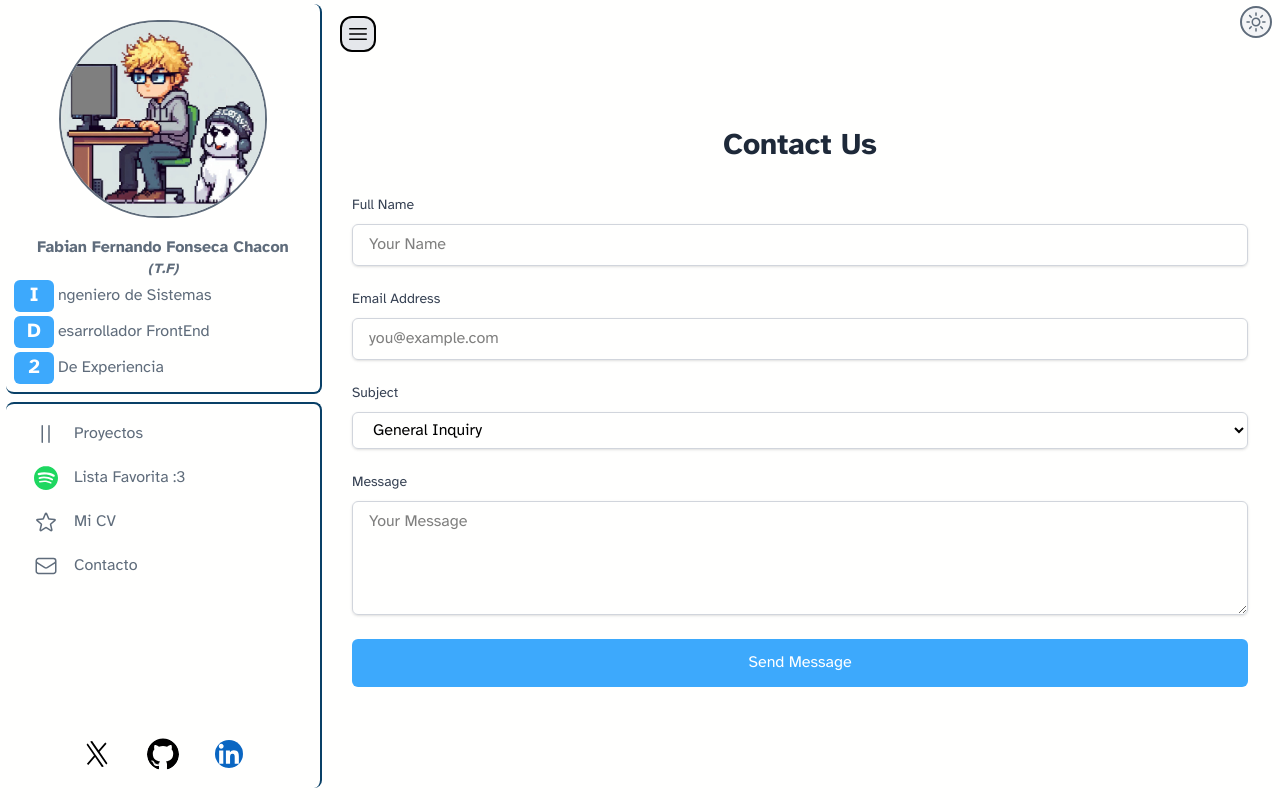
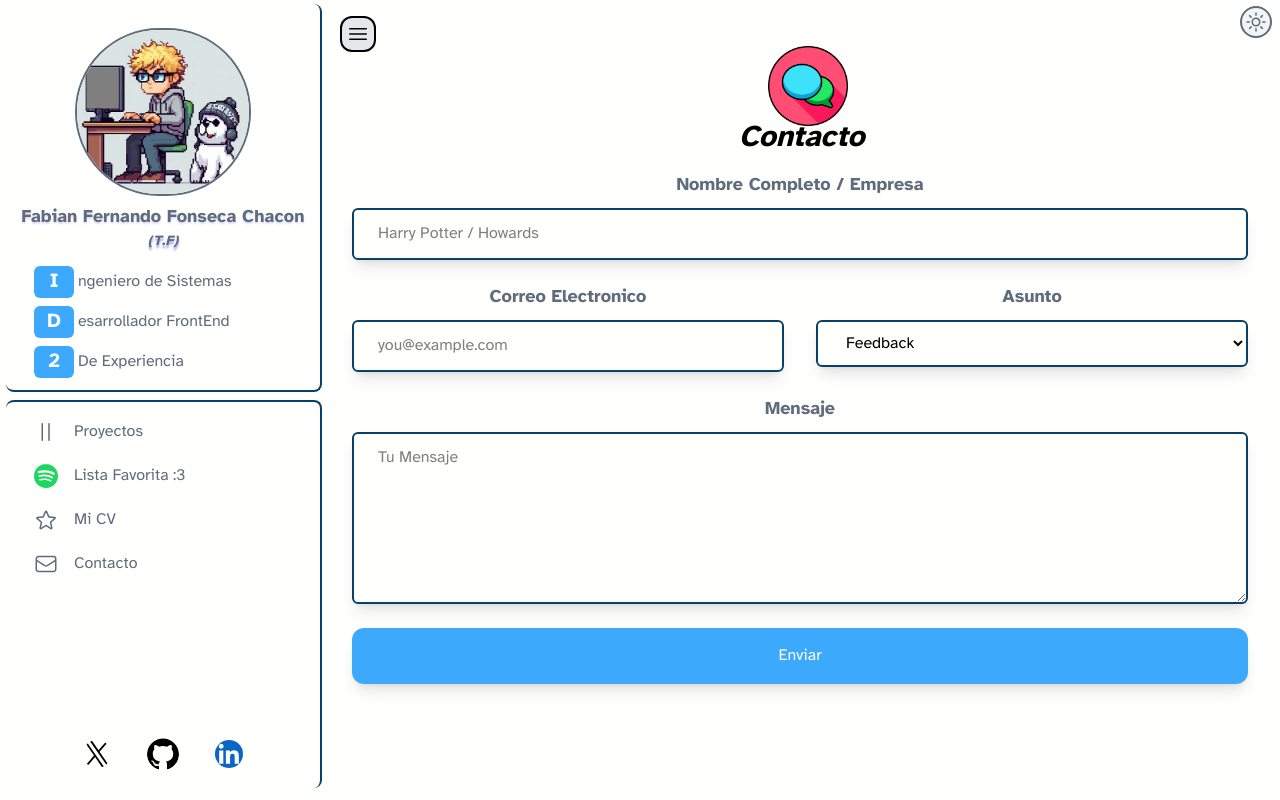
Before and after one commit to F3RCHEADOR/portfolio-cv-astro, an Astro site: page /contact in a window 1280 px wide. Built offline with nearby package versions, Linux system fonts and the light colour scheme; Astro itself is replaced by a stand-in of ours.

Commit message:
ultimos cambios graficos

```diff
--- a/src/components/AsideMenu.astro
+++ /dev/null
@@ -1,113 +0,0 @@
----
-import LibraryIcon from "@/icons/Library.astro";
-import UserIcon from "@/icons/User.astro";
-import SideMenuItems from "./SideMenuItems.astro";
-import Letter from "@/icons/Letter.astro";
-import Spotify from "@/icons/Spotify.astro";
-import ThemeToggleButton from "./ThemeToggleButton";
-import Twitter from "@/icons/Twitter.astro";
-import Github from "@/icons/Github.astro";
-import Linkenld from "@/icons/Linkenld.astro";
-import CV from "@/icons/CV.astro";
-import IconsUtil from "@/components/IconsUtils.astro";
-
-interface Props {
-  person?: string;
-  alias?: string;
-  role1?: string;
-  role2?: string;
-  experience?: number;
-}
-
-const {
-  person = "nombre de la persona",
-  alias = "nickname",
-  role1,
-  role2,
-  experience,
-} = Astro.props;
----
-
-<div
-  class="z-40 rounded-lg p-2 border-r-2 border-b-2 mx-0.5 border-border-light dark:border-border-dark"
->
-  <div
-    class="flex flex-col items-center justify-center  text-paragraph-light dark:text-paragraph-dark"
-  >
-    <ThemeToggleButton client:visible />
-    <div class="max-w-56 rounded-full overflow-hidden p-2">
-      <img
-        src="../images/avatar.png"
-        alt="avatar"
-        class="rounded-full border-2 hover:border-6 mx-auto w-full hover:scale-110 transition-all"
-      />
-    </div>
-
-    <h3
-      class="hover:scale-105 duration-75 mt-2.5 font-bold text-base text-clip text-center"
-    >
-      {person}
-    </h3>
-    <span class="text-center text-sm font-semibold italic">{alias}</span>
-    <ul class="flex flex-col space-y-1 w-full select-none">
-      <li
-        class="inline-flex mx-auto items-center justify-start group transform transition-all hover:bg-slate-100 dark:hover:bg-gray-800 w-full hover:pr-4"
-      >
-        <button
-          class="w-10 h-8 group-hover:ml-2  bg-button-main-light hover:opacity-80  rounded-md  transition-all"
-        >
-          <span class="text-white text-xl font-bold">{role1?.charAt(0)}</span>
-        </button>
-        <p class="mx-1 text-base  font-medium">{role1?.slice(1)}</p>
-      </li>
-      <li
-        class="inline-flex mx-auto group items-center justify-start transform transition-all hover:bg-slate-100 dark:hover:bg-gray-800 w-full"
-      >
-        <button
-          class="w-10 h-8 bg-button-main-light group-hover:ml-2  hover:opacity-80  rounded-md  transition-all"
-        >
-          <span class="text-white text-xl font-bold">{role2?.charAt(0)}</span>
-        </button>
-        <p class="mx-1 text-base font-medium">{role2?.slice(1)}</p>
-      </li>
-      <li class="inline-flex mx-auto group items-center justify-start transform transition-all hover:bg-slate-100 dark:hover:bg-gray-800 w-full">
-        <button
-          class="w-10 h-8 bg-button-main-light group-hover:ml-2  hover:opacity-80  rounded-md  transition-all"
-          ><span class="text-white text-xl font-bold">{experience}</span
-          ></button
-        >
-        <p class="mx-1 text-base font-medium">De Experiencia</p>
-      </li>
-    </ul>
-  </div>
-</div>
-
-<div
-  class="flex flex-col justify-between rounded-lg p-2 border-r-2 border-t-2 border-border-light dark:border-border-dark mx-0.5 flex-1 mb-7 md:mb-4 overflow-auto"
->
-  <nav>
-    <SideMenuItems href="/">
-      <LibraryIcon />
-      Proyectos
-    </SideMenuItems>
-    <SideMenuItems
-      href="https://open.spotify.com/playlist/68lsszTFg2vKEV4m8jH1LV?si=g81b9z49RT-d_TkTbs-ETA"
-    >
-      <Spotify />
-      Lista Favorita :3
-    </SideMenuItems>
-    <SideMenuItems href="/contact" transition:name="contact">
-      <CV />
-      <span>Mi CV</span>
-    </SideMenuItems>
-    <SideMenuItems href="/contact" transition:name="contact">
-      <Letter />
-      <span>Contacto</span>
-    </SideMenuItems>
-  </nav>
-  <footer class="flex items-center justify-center space-x-8 m-2 pb-8 md:pb-0">
-    <IconsUtil utils="Twitter"><Twitter /></IconsUtil>
-    <IconsUtil utils="Github"><Github /></IconsUtil>
-    <IconsUtil utils="Linkenld"><Linkenld /></IconsUtil>
-  </footer>
-</div>
--- a/src/components/FormContact.astro
+++ b/src/components/FormContact.astro
@@ -1,70 +1,92 @@
 <section
-  class="max-w-screen-xl min-h-screen h-full mx-auto mt-24 p-8 bg-main-light dark:bg-main-dark transform transition-all"
+  class="max-w-screen-xl min-h-screen h-full mx-auto p-8 bg-main-light dark:bg-main-dark transform transition-all"
 >
-  <div transition:name="contact" id="contact" class="">
-    <h2 class="text-3xl font-semibold text-center text-gray-800 mb-8">
-      Contact Us
-    </h2>
+  <div id="contact" class="text-center">
+    <div class="ml-48 relative h-23 mb-8 mt-4">
+      <img
+        src="burbuja-de-chat.png"
+        alt="#"
+        class="size-20 absolute -top-0.5 right-1/2 transform -translate-x-3/5 z-50 hover:opacity-70 transition-all"
+      />
+      <h1
+        class="absolute -bottom-4 right-1/2 transform text-center z-40 -translate-x-1/4 text-3xl font-bold italic dark:text-headingg-main-dark"
+      >
+        Contacto
+      </h1>
+    </div>
 
-    <form action="#" method="POST">
+    <form action="#" method="POST" class="space-y-8  w-full max-w-screen-lg mx-auto">
       <!-- Name Field -->
       <div class="mb-6">
-        <label for="name" class="block text-sm font-medium text-gray-700"
-          >Full Name</label
+        <label
+          for="name"
+          class="block text-lg font-semibold text-paragraph-light dark:text-paragraph-dark transition-all duration-300 ease-in-out"
         >
+          Nombre Completo / Empresa
+        </label>
         <input
           type="text"
           id="name"
           name="name"
-          class="mt-2 block w-full px-4 py-2 border border-gray-300 rounded-md shadow-sm focus:outline-none focus:ring-2 focus:ring-blue-500 focus:border-blue-500"
-          placeholder="Your Name"
+          class="mt-2 block w-full px-6 py-3 border-2 border-border-light dark:border-border-dark rounded-md shadow-lg focus:outline-none focus:ring-4 focus:ring-heading-alt-light dark:focus:ring-heading-alt-dark focus:border-heading-alt-light dark:focus:border-heading-alt-dark transition-all duration-300 ease-in-out transform hover:scale-105 dark:bg-gray-700 dark:text-white capitalize"
+          placeholder="Harry Potter / Howards"
           required
         />
       </div>
 
-      <!-- Email Field -->
-      <div class="mb-6">
-        <label for="email" class="block text-sm font-medium text-gray-700"
-          >Email Address</label
+      <div class="grid grid-cols-1 sm:grid-cols-2 gap-x-2 md:gap-x-8 mb-6">
+        <div class="mb-6 sm:mb-0">
+          <label
+            for="email"
+            class="block text-lg font-semibold text-paragraph-light dark:text-paragraph-dark transition-all duration-300 ease-in-out"
           >
+            Correo Electronico
+          </label>
           <input
             type="email"
             id="email"
             name="email"
-          class="mt-2 block w-full px-4 py-2 border border-gray-300 rounded-md shadow-sm focus:outline-none focus:ring-2 focus:ring-blue-500 focus:border-blue-500"
+            class="mt-2 block w-full px-6 py-3 border-2 border-border-light dark:border-border-dark rounded-md shadow-lg focus:outline-none focus:ring-4 focus:ring-heading-alt-light dark:focus:ring-heading-alt-dark focus:border-heading-alt-light dark:focus:border-heading-alt-dark transition-all duration-300 ease-in-out transform hover:scale-105 dark:bg-gray-700 dark:text-white"
             placeholder="you@example.com"
             required
           />
         </div>
 
         <!-- Subject Select -->
-      <div class="mb-6">
-        <label for="subject" class="block text-sm font-medium text-gray-700"
-          >Subject</label
+        <div class="">
+          <label
+            for="subject"
+            class="block text-lg font-semibold text-paragraph-light dark:text-paragraph-dark transition-all duration-300 ease-in-out"
           >
+            Asunto
+          </label>
           <select
             id="subject"
             name="subject"
-          class="mt-2 block w-full px-4 py-2 border border-gray-300 rounded-md shadow-sm focus:outline-none focus:ring-2 focus:ring-blue-500 focus:border-blue-500"
+            class="mt-2 block w-full px-6 py-3 border-2 border-border-light dark:border-border-dark rounded-md shadow-lg focus:outline-none focus:ring-4 focus:ring-heading-alt-light dark:focus:ring-heading-alt-dark focus:border-heading-alt-light dark:focus:border-heading-alt-dark transition-all duration-300 ease-in-out transform hover:scale-105 dark:bg-gray-700 dark:text-white"
           >
-          <option value="inquiry">General Inquiry</option>
             <option value="feedback">Feedback</option>
-          <option value="support">Support</option>
-          <option value="other">Other</option>
+            <option value="inquiry">Oferta</option>
+            <option value="support">Soporte</option>
+            <option value="other">Otro</option>
           </select>
+        </div>
       </div>
 
       <!-- Message Field -->
       <div class="mb-6">
-        <label for="message" class="block text-sm font-medium text-gray-700"
-          >Message</label
+        <label
+          for="message"
+          class="block text-lg font-semibold text-paragraph-light dark:text-paragraph-dark transition-all duration-300 ease-in-out"
         >
+          Mensaje
+        </label>
         <textarea
           id="message"
           name="message"
-          class="mt-2 block w-full px-4 py-2 border border-gray-300 rounded-md shadow-sm focus:outline-none focus:ring-2 focus:ring-blue-500 focus:border-blue-500"
-          placeholder="Your Message"
-          rows="4"
+          class="mt-2 block w-full px-6 py-3 border-2 border-border-light dark:border-border-dark rounded-md shadow-lg focus:outline-none focus:ring-4 focus:ring-heading-alt-light dark:focus:ring-heading-alt-dark focus:border-heading-alt-light dark:focus:border-heading-alt-dark transition-all duration-300 ease-in-out transform hover:scale-105 dark:bg-gray-700 dark:text-white"
+          placeholder="Tu Mensaje"
+          rows="6"
           required></textarea>
       </div>
 
@@ -72,9 +94,9 @@
       <div>
         <button
           type="submit"
-          class="w-full bg-button-main-light dark:bg-button-main-dark text-white py-3 rounded-md hover:bg-blue-700 focus:outline-none focus:ring-2 focus:ring-blue-600 focus:ring-opacity-50"
+          class="w-full bg-button-main-light dark:bg-button-main-dark text-white py-4 px-8 rounded-xl shadow-lg hover:bg-heading-alt-light dark:hover:bg-heading-alt-dark focus:outline-none focus:ring-4 focus:ring-heading-alt-light dark:focus:ring-heading-alt-dark transition-all duration-300 ease-in-out transform hover:scale-105 active:scale-95"
         >
-          Send Message
+          Enviar
         </button>
       </div>
     </form>
--- /dev/null
+++ b/src/components/SideBar/AsideMenu.astro
@@ -0,0 +1,103 @@
+---
+import LibraryIcon from "@/icons/Library.astro";
+import SideMenuItems from "./SideMenuItems.astro";
+import Letter from "@/icons/Letter.astro";
+import Spotify from "@/icons/Spotify.astro";
+import ThemeToggleButton from "./ThemeToggleButton";
+import Twitter from "@/icons/Twitter.astro";
+import Github from "@/icons/Github.astro";
+import Linkenld from "@/icons/Linkenld.astro";
+import CV from "@/icons/CV.astro";
+import IconsUtil from "@/components/Utils/IconsUtils.astro";
+import SideLi from "@/components/SideBar/SideLi.astro";
+
+interface Props {
+  person?: string;
+  alias?: string;
+  role1?: string;
+  role2?: string;
+  experience?: number;
+}
+
+const {
+  person = "Nombre",
+  alias = "nickname",
+  role1,
+  role2,
+  experience,
+} = Astro.props;
+---
+
+<div
+  class="z-40 rounded-lg p-2 border-r-2 border-b-2 mx-0.5 border-border-light dark:border-border-dark"
+>
+  <div
+    class="flex flex-col items-center justify-center text-paragraph-light dark:text-paragraph-dark"
+  >
+    <ThemeToggleButton client:visible />
+    <div class="max-w-56 rounded-full overflow-hidden p-4 -mb-2">
+      <img
+        src="../images/avatar.png"
+        alt="avatar"
+        class="rounded-full border-2 mx-auto w-44 hover:scale-110 transition-all"
+      />
+    </div>
+
+    <h3
+      class="[text-shadow:_0_2px_2px_rgb(99_102_241_/_0.2)] hover:scale-105 duration-75 font-bold text-lg text-clip text-center"
+    >
+      {person}
+    </h3>
+    <span
+      class="[text-shadow:_0_3px_2px_rgb(99_102_241_/_0.6)] text-center text-sm font-semibold italic mb-2.5"
+      >{alias}</span
+    >
+    <ul class="flex flex-col w-full select-none">
+      <SideLi role={`${role1}`} />
+      <SideLi role={`${role2}`} />
+
+      <li
+        class="p-1 group transform transition-all hover:bg-slate-100 dark:hover:bg-gray-800 w-full"
+      >
+        <div class="inline-flex group:hover:pr-4 items-center justify-start">
+          <button
+            class="w-10 h-8 bg-button-main-light group-hover:ml-2 ml-4 hover:opacity-80 rounded-md transition-all"
+            ><span class="text-white text-xl font-bold">{experience}</span
+            ></button
+          >
+          <p class="mx-1 text-base font-medium">De Experiencia</p>
+        </div>
+      </li>
+    </ul>
+  </div>
+</div>
+
+<div
+  class="flex flex-col justify-between rounded-lg p-2 border-r-2 border-t-2 border-border-light dark:border-border-dark mx-0.5 flex-1 mb-7 md:mb-4 overflow-auto"
+>
+  <nav>
+    <SideMenuItems href="/">
+      <LibraryIcon />
+      Proyectos
+    </SideMenuItems>
+    <SideMenuItems
+      href="https://open.spotify.com/playlist/68lsszTFg2vKEV4m8jH1LV?si=g81b9z49RT-d_TkTbs-ETA"
+    >
+      <Spotify />
+      Lista Favorita :3
+    </SideMenuItems>
+    <SideMenuItems href="/contact" >
+      <CV />
+      <span>Mi CV</span>
+    </SideMenuItems>
+    <SideMenuItems href="/contact" transition:name="contact">
+      <Letter />
+      <span>Contacto</span>
+    </SideMenuItems>
+  </nav>
+  <footer class="flex items-center justify-center space-x-8 m-2 pb-8 md:pb-0">
+    <IconsUtil utils="Twitter"><Twitter /></IconsUtil>
+    <IconsUtil utils="Github"><Github /></IconsUtil>
+    <IconsUtil utils="Linkenld"><Linkenld /></IconsUtil>
+  </footer>
+</div>
--- /dev/null
+++ b/src/components/SideBar/SideLi.astro
@@ -0,0 +1,20 @@
+---
+interface Props{
+  role: string
+}
+
+const {role = "Falta Rol"} = Astro.props;
+---
+
+<li
+class="p-1 group transform transition-all hover:bg-slate-100 dark:hover:bg-gray-800 w-full"
+>
+<div class="inline-flex group:hover:pr-4 items-center justify-start">
+  <button
+    class="w-10 h-8 group-hover:ml-2 ml-4 bg-button-main-light hover:opacity-80 rounded-md transition-all"
+  >
+    <span class="text-white text-xl font-bold">{role?.charAt(0)}</span>
+  </button>
+  <p class="mx-1 text-base font-medium">{role?.slice(1)}</p>
+</div>
+</li>
--- a/src/components/ThemeToggleButton.jsx
+++ b/src/components/SideBar/ThemeToggleButton.jsx
@@ -1,6 +1,6 @@
 import React, { useEffect } from "react";
 import { useStore } from "@nanostores/react";
-import { themeStore, toggleTheme } from "../themeStore"; // Importa el store
+import { themeStore, toggleTheme } from "@/themeStore"; // Importa el store
 
 const ThemeToggleButton = () => {
   // Obtener el estado del tema desde el store
--- a/src/layouts/BlogPost.astro
+++ b/src/layouts/BlogPost.astro
@@ -1,10 +1,9 @@
 ---
 import BaseHead from "../components/BaseHead.astro";
-import AsideMenu from "../components/AsideMenu.astro";
+import AsideMenu from "@/components/SideBar/AsideMenu.astro";
 import { SITE_TITLE, SITE_DESCRIPTION } from "@/consts";
 import { ClientRouter } from "astro:transitions";
-import SideBarToggle from "@/components/SideBarToggle.jsx"; //
-import UpButton from "@/components/UpButton.astro";
+import SideBarToggle from "@/components/SideBar/SideBarToggle.jsx"; //
 ---
 
 <html lang="en">
@@ -18,7 +17,7 @@ import UpButton from "@/components/UpButton.astro";
     <!-- Barra lateral -->
     <aside
       id="SideBar"
-      class="z-40 fixed top-2 md:top-0 left-0 w-[85%] sm:w-80 h-full flex flex-col flex-1 gap-2 md:m-1 transform transition-all bg-main-light dark:bg-main-dark"
+      class="z-40 fixed top-2 md:top-0 left-0 w-[85%] sm:w-80 h-full overflow-auto flex flex-col flex-1 gap-2 md:m-1 transform transition-all bg-main-light dark:bg-main-dark"
     >
       <AsideMenu
         person="Fabian Fernando Fonseca Chacon"
--- a/src/styles/global.css
+++ b/src/styles/global.css
@@ -27,6 +27,7 @@
 	--color-border-dark:#010101;
 	--color-heading-alt-dark:#7f5af0;
 	--color-secundary-dark:#2cb67d;
+
  }
 
 
```
Also changed, not shown: src/pages/index.astro (+10 -10 lines), public/burbuja-de-chat.png (added), src/components/SideBar/SideBarToggle.jsx (renamed from src/components/SideBarToggle.jsx), src/components/SideBar/SideMenuItems.astro (renamed from src/components/SideMenuItems.astro), src/components/Utils/IconsUtils.astro (renamed from src/components/IconsUtils.astro). Lines whose indentation alone changed are shown as unchanged.
